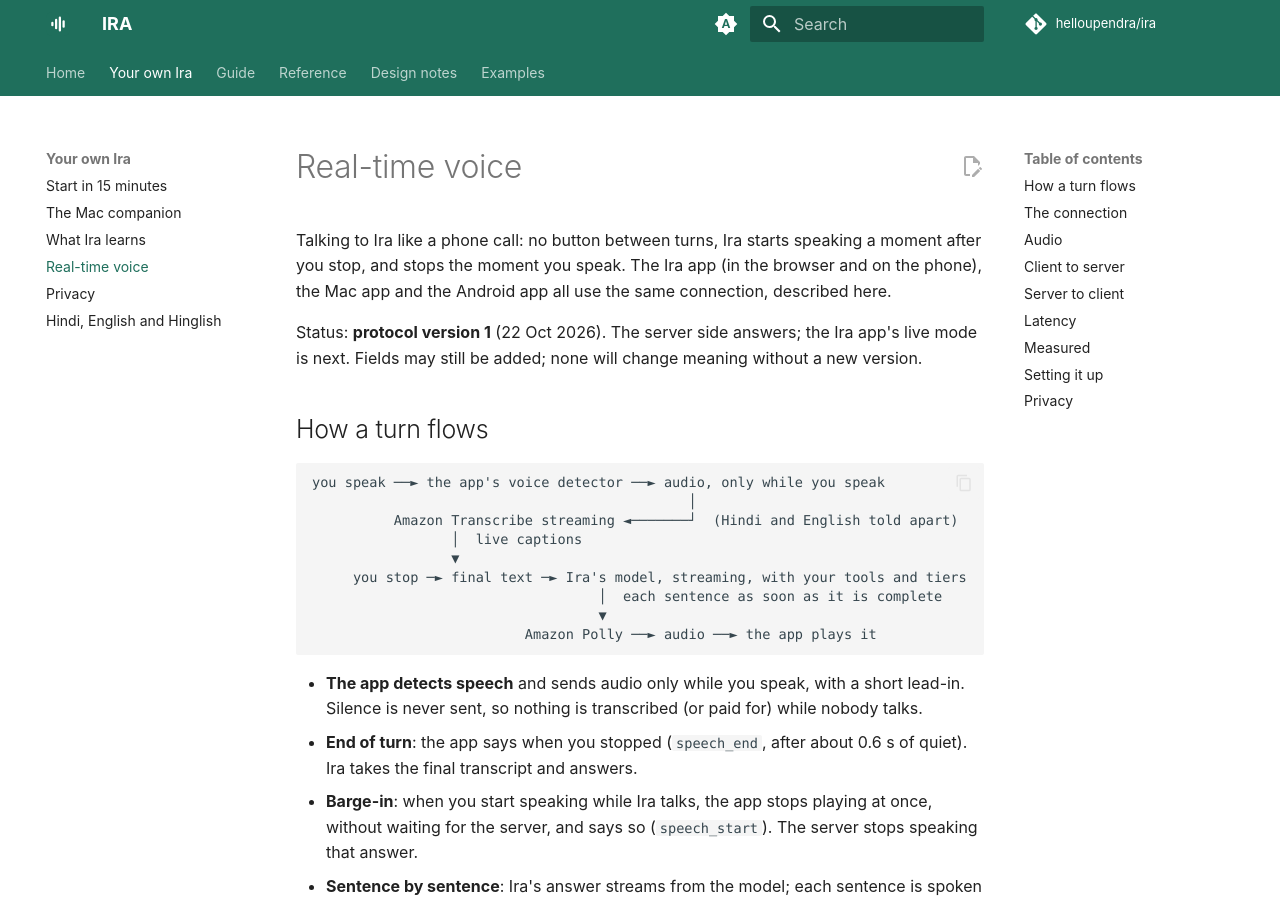
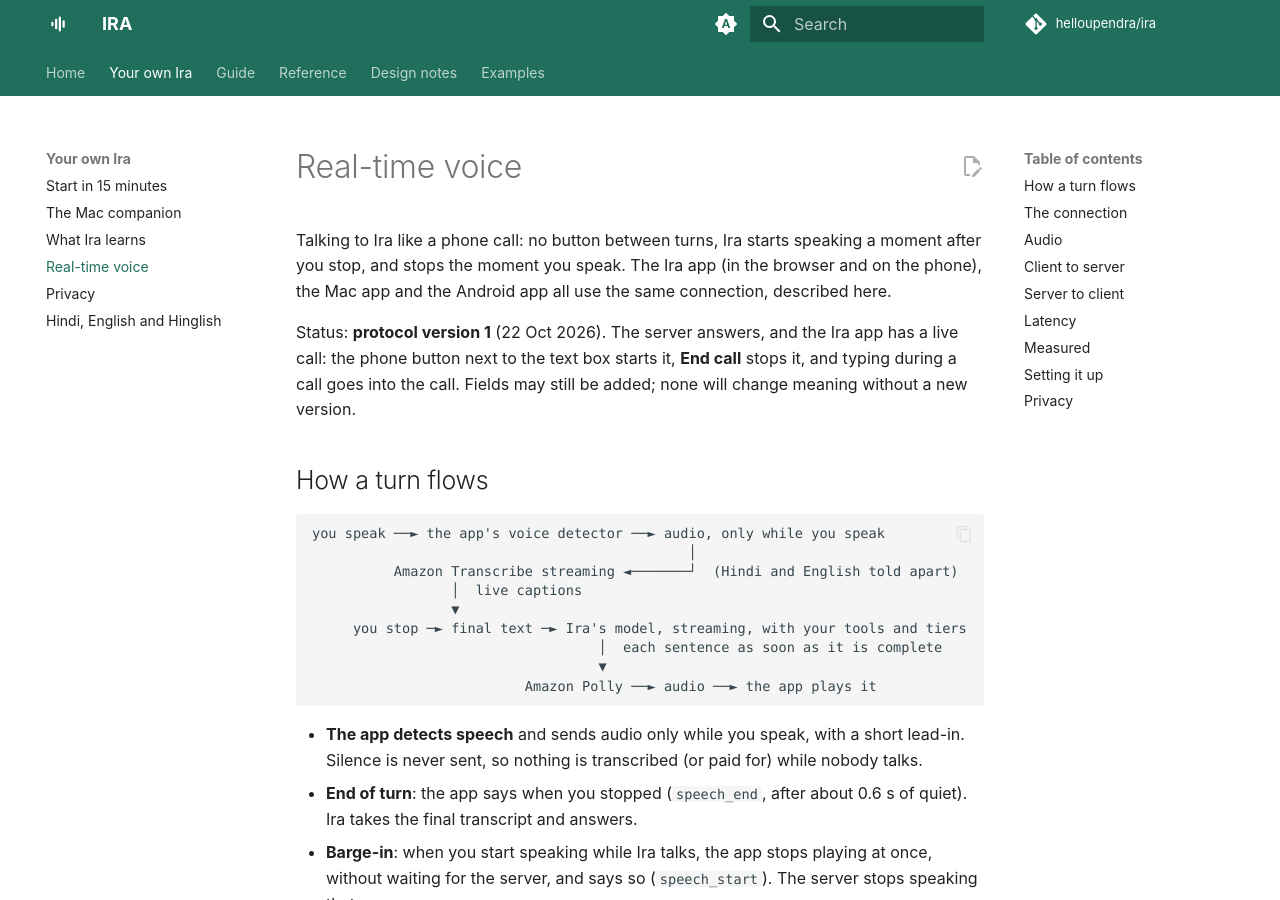
Before and after one commit to helloupendra/ira, an MkDocs documentation site: the page built from docs/realtime.md, in a window 1280 px wide and 900 px high. Built offline with MkDocs 1.6.1 and Material for MkDocs 9.7.7, drawn with Linux system fonts in a browser that asks for light colours; comment, search, counter and statistics services are not loaded.

Commit message:
Document the app's live call and test when it is offered
The real-time voice and quick-start pages say how to start a call,
and a test checks that /v1/info offers a call only with a streaming
speech-to-text, a voice and a credential that may use voice.

```diff
--- a/docs/realtime.md
+++ b/docs/realtime.md
@@ -5,9 +5,10 @@ speaking a moment after you stop, and stops the moment you speak. The Ira
 app (in the browser and on the phone), the Mac app and the Android app all
 use the same connection, described here.
 
-Status: **protocol version 1** (22 Oct 2026). The server side answers; the
-Ira app's live mode is next. Fields may still be added; none will change
-meaning without a new version.
+Status: **protocol version 1** (22 Oct 2026). The server answers, and the
+Ira app has a live call: the phone button next to the text box starts it,
+**End call** stops it, and typing during a call goes into the call. Fields
+may still be added; none will change meaning without a new version.
 
 ## How a turn flows
 
```
Also changed, not shown: CHANGELOG.md (+5 -2 lines), docs/personal-assistant.md (+7 -0 lines), 1 other file.
